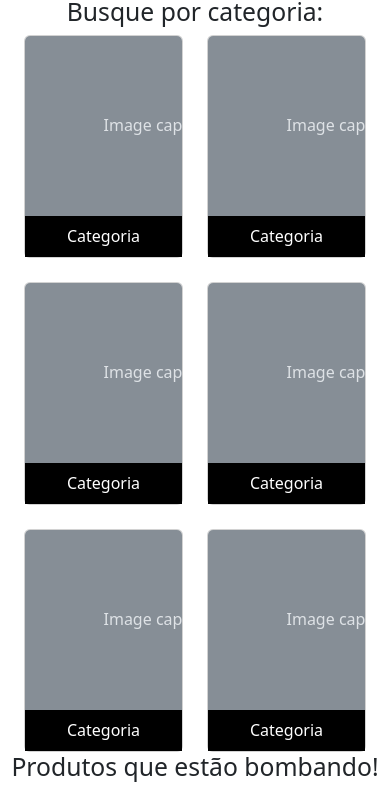
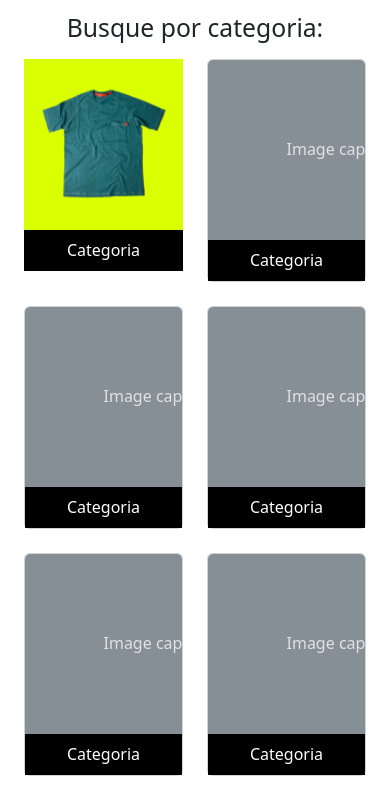
Before and after one commit to joao-robertoo/bootstrap5-crie.uma.landing.page.responsiva, a plain HTML site: page meteora/index.html in a window 390 px wide. Shown: the part 492-1277 px from the top of the page. Drawn offline with nearby package versions, Linux system fonts and the light colour scheme.

Commit message:
Finalizando imagens com Breakpoint

```diff
--- a/meteora/index.html
+++ b/meteora/index.html
@@ -1,6 +1,5 @@
-
 <!DOCTYPE html>
-<html lang="en">
+<html lang="pt-br">
 
 <head>
   <meta charset="UTF-8">
@@ -18,7 +17,9 @@
 
   <nav class="navbar navbar-expand-md bg-black navbar-dark">
     <div class="container-fluid">
-      <a class="navbar-brand" href="#"><h1 class="m-0"><img class="d-block" src="./assets/logo-meteora.png" alt="Logo da loja Meteora"></h1></a>
+      <a class="navbar-brand" href="#">
+        <h1 class="m-0"><img class="d-block" src="./assets/logo-meteora.png" alt="Logo da loja Meteora"></h1>
+      </a>
       <button class="navbar-toggler" type="button" data-bs-toggle="collapse" data-bs-target="#navbarSupportedContent"
         aria-controls="navbarSupportedContent" aria-expanded="false" aria-label="Toggle navigation">
         <span class="navbar-toggler-icon"></span>
@@ -55,25 +56,34 @@
       <button type="button" data-bs-target="#carouselExampleCaptions" data-bs-slide-to="2"
         aria-label="Slide 3"></button>
     </div>
-      <div class="carousel-inner">
-        <div class="carousel-item active">
-          <img class="img-fluid d-md-none" src="./assets/Mobile/banner1-mobile.png" alt="Modelo feminina vestindo blusa rosa fluorescente, em fundo lilás.">
-          <img class="img-fluid d-none d-md-block d-xl-none" src="./assets/Tablet/banner1-tablet.png" alt="Modelo feminina vestindo blusa rosa fluorescente, em fundo lilás.">
-          <img class="img-fluid d-none d-xl-block" src="./assets/Desktop/banner1-desktop.png" alt="Modelo feminina vestindo blusa rosa fluorescente, em fundo lilás.">
+    <div class="carousel-inner">
+      <div class="carousel-item active">
+        <img class="img-fluid d-md-none" src="./assets/Mobile/banner1-mobile.png"
+          alt="Modelo feminina vestindo blusa rosa fluorescente, em fundo lilás.">
+        <img class="img-fluid d-none d-md-block d-xl-none" src="./assets/Tablet/banner1-tablet.png"
+          alt="Modelo feminina vestindo blusa rosa fluorescente, em fundo lilás.">
+        <img class="img-fluid d-none d-xl-block" src="./assets/Desktop/banner1-desktop.png"
+          alt="Modelo feminina vestindo blusa rosa fluorescente, em fundo lilás.">
       </div>
       <div class="carousel-item">
-          <img class="img-fluid d-md-none" src="./assets/Mobile/banner2-mobile.png" alt="Modelo feminina utilizando óculos escuros e vestindo conjunto esportivo de blusa e calça na cor preta, sentada em um sofá preto em um fundo rosa.">
-          <img class="img-fluid d-none d-md-block d-xl-none" src="./assets/Tablet/banner2-tablet.png" alt="Modelo feminina utilizando óculos escuros e vestindo conjunto esportivo de blusa e calça na cor preta, sentada em um sofá preto em um fundo rosa.">
-          <img class="img-fluid d-none d-xl-block" src="./assets/Desktop/banner2-desktop.png" alt="Modelo feminina utilizando óculos escuros e vestindo conjunto esportivo de blusa e calça na cor preta, sentada em um sofá preto em um fundo rosa.">
+        <img class="img-fluid d-md-none" src="./assets/Mobile/banner2-mobile.png"
+          alt="Modelo feminina utilizando óculos escuros e vestindo conjunto esportivo de blusa e calça na cor preta, sentada em um sofá preto em um fundo rosa.">
+        <img class="img-fluid d-none d-md-block d-xl-none" src="./assets/Tablet/banner2-tablet.png"
+          alt="Modelo feminina utilizando óculos escuros e vestindo conjunto esportivo de blusa e calça na cor preta, sentada em um sofá preto em um fundo rosa.">
+        <img class="img-fluid d-none d-xl-block" src="./assets/Desktop/banner2-desktop.png"
+          alt="Modelo feminina utilizando óculos escuros e vestindo conjunto esportivo de blusa e calça na cor preta, sentada em um sofá preto em um fundo rosa.">
         <div class="carousel-caption">
           <h5 class="fs-1">COLEÇÃO ATEMPORAL</h5>
           <p class="fs-4">Estilo e qualidade para durar.</p>
         </div>
       </div>
       <div class="carousel-item">
-          <img class="img-fluid d-md-none" src="./assets/Mobile/banner3-mobile.png" alt="Modelo masculino vestindo chapéu preto, blazer cinza, cammisa social branca, gravata borboleta na cor preta, óculos com lente transparente e armação na cor preta além de um cordão prateado, em um fundo laranja.">
-          <img class="img-fluid d-none d-md-block d-xl-none" src="./assets/Tablet/banner3-tablet.png" alt="Modelo masculino vestindo chapéu preto, blazer cinza, cammisa social branca, gravata borboleta na cor preta, óculos com lente transparente e armação na cor preta além de um cordão prateado, em um fundo laranja.">
-          <img class="img-fluid d-none d-xl-block" src="./assets/Desktop/banner3-desktop.png" alt="Modelo masculino vestindo chapéu preto, blazer cinza, cammisa social branca, gravata borboleta na cor preta, óculos com lente transparente e armação na cor preta além de um cordão prateado, em um fundo laranja.">
+        <img class="img-fluid d-md-none" src="./assets/Mobile/banner3-mobile.png"
+          alt="Modelo masculino vestindo chapéu preto, blazer cinza, cammisa social branca, gravata borboleta na cor preta, óculos com lente transparente e armação na cor preta além de um cordão prateado, em um fundo laranja.">
+        <img class="img-fluid d-none d-md-block d-xl-none" src="./assets/Tablet/banner3-tablet.png"
+          alt="Modelo masculino vestindo chapéu preto, blazer cinza, cammisa social branca, gravata borboleta na cor preta, óculos com lente transparente e armação na cor preta além de um cordão prateado, em um fundo laranja.">
+        <img class="img-fluid d-none d-xl-block" src="./assets/Desktop/banner3-desktop.png"
+          alt="Modelo masculino vestindo chapéu preto, blazer cinza, cammisa social branca, gravata borboleta na cor preta, óculos com lente transparente e armação na cor preta além de um cordão prateado, em um fundo laranja.">
         <div class="carousel-caption">
           <h5 class="fs-1">COLEÇÃO ATEMPORAL</h5>
           <p class="fs-4">Alto impacto visual, baixo impacto ambiental!</p>
@@ -90,19 +100,18 @@
     </button>
   </div>
 
-  <h2 class="text-center">Busque por categoria:</h2>
+  <h2 class="text-center my-3 my-xl-5">Busque por categoria:</h2>
 
   <div class="container row mx-auto g-4">
 
     <div class="col-6 col-md-4 col-xxl-2">
       <div>
-        <div class="card">
-          <svg class="bd-placeholder-img card-img-top" width="100%" height="180" xmlns="http://www.w3.org/2000/svg"
-            role="img" aria-label="Placeholder: Image cap" preserveAspectRatio="xMidYMid slice" focusable="false">
-            <title>Placeholder</title>
-            <rect width="100%" height="100%" fill="#868e96"></rect>
-            <text x="50%" y="50%" fill="#dee2e6" dy=".3em">Image cap</text>
-          </svg>
+        <div class="card rounded-0 border-0">
+
+          <img class="d-md-none d-block" src="./assets/Mobile/categorias/categoria-camiseta.png" alt="Camiseta masculina de manga na cor verde, com bolso, com detalhe vermelho.">
+          <img class="d-none d-md-block d-xl-none" src="./assets/Tablet/categorias/categoria-camiseta.png" alt="Camiseta masculina de manga na cor verde, com bolso, com detalhe vermelho.">
+          <img class="d-none d-xl-block" src="./assets/Desktop/categorias/categoria-camiseta.png" alt="Camiseta masculina de manga na cor verde, com bolso, com detalhe vermelho.">
+
           <div class="card-header bg-black text-bg-dark">
             <p class="text-center card-text">
               Categoria
@@ -195,7 +204,7 @@
 
   </div>
 
-  <h2 class="text-center">Produtos que estão bombando!</h2>
+  <h2 class="container text-center my-3 my-xl-5">Produtos que estão bombando!</h2>
 
   <div class="container row mx-auto">
 
@@ -342,7 +351,7 @@
 
   </section>
 
-  <form class="container border border-secondary m-3 p-3 text-center div-novidades mx-auto">
+  <form class="container border border-secondary my-3 my-xl-5 p-3 text-center div-novidades mx-auto">
     <h5>
       Quer receber nossas novidades, promoções exclusivas e 10% OFF na primeira
       compra? Cadastre-se!
@@ -351,13 +360,13 @@
     <div class="input-group my-3">
       <input type="email" class="form-control border-secondary rounded-0" placeholder="Digite seu e-mail"
         aria-label="Digite seu e-mail" aria-describedby="button-addon2" />
-      <button type="button"class="btn btn-primary botao-lilas rounded-0 border-0 "
-        id="button-addon2">Enviar</button>
+      <button type="button" class="btn btn-primary botao-lilas rounded-0 border-0 " id="button-addon2">Enviar</button>
     </div>
   </form>
 
   <footer class="text-center bg-black text-bg-dark">
-    <p class="card-text py-3">2023 <i class="bi bi-c-circle"></i> Desenvolvido por Alura | Projeto fictício sem fins comerciais.</p>
+    <p class="card-text py-3">2023 <i class="bi bi-c-circle"></i> Desenvolvido por Alura | Projeto fictício sem fins
+      comerciais.</p>
   </footer>
 
   <script src="https://cdn.jsdelivr.net/npm/bootstrap@5.3.0-alpha1/dist/js/bootstrap.bundle.min.js"
```
